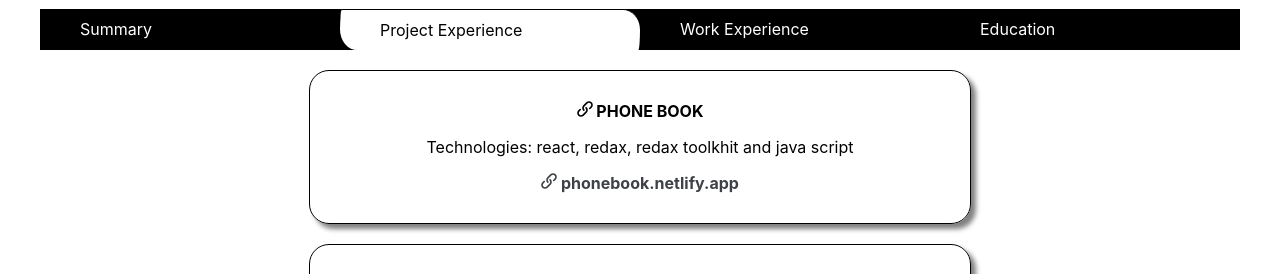
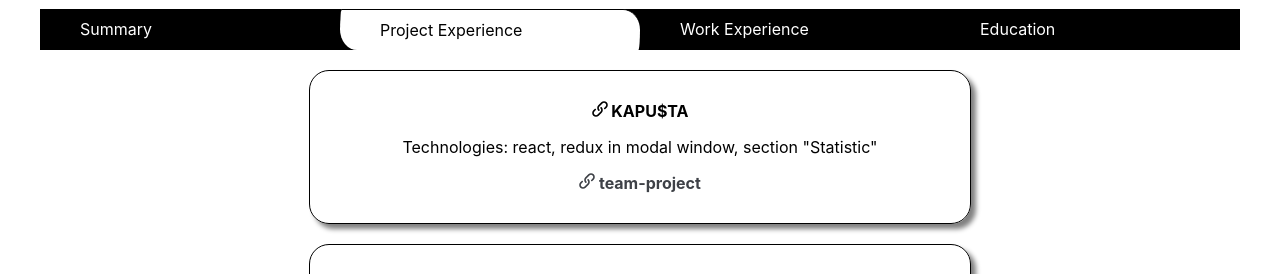
Before and after one commit to Tetiana4/CV-react, a React (Create React App) app: page /projects in a window 1280 px wide. Shown: the part 411-685 px from the top of the page. Built offline with nearby package versions, Linux system fonts and the light colour scheme.

Commit message:
change some details

```diff
--- a/src/components/Contacts/Contacts.jsx
+++ b/src/components/Contacts/Contacts.jsx
@@ -24,7 +24,7 @@ export const Contacts = () => {
         +38 099 226-38-79
       </Link>
       <Link target="_blank" href="mailto:shevchuktetiana4@gmail.com">
-        <ImMail4 /> tetiana@gmail.com
+        <ImMail4 /> shevchuktetiana4@gmail.com
       </Link>
       <Link
         target="_blank"
--- a/src/views/Experience.jsx
+++ b/src/views/Experience.jsx
@@ -2,13 +2,13 @@ import { ImLink } from 'react-icons/im';
 import { Card, Link, LinkName } from './views.styled';
 
 const projectArray = [
-  {
-    name: 'Phone Book',
-    role: 'react, redax, redax toolkhit and java script',
-    link: 'phonebook.netlify.app',
-    page: 'https://tetiana-goit-react-hw-08-phonebook.netlify.app/',
-    href: 'https://github.com/Tetiana4/goit-react-hw-08-phonebook',
-  },
+  // {
+  //   name: 'Phone Book',
+  //   role: 'react, redax, redax toolkhit and java script',
+  //   link: 'phonebook.netlify.app',
+  //   page: 'https://tetiana-goit-react-hw-08-phonebook.netlify.app/',
+  //   href: 'https://github.com/Tetiana4/goit-react-hw-08-phonebook',
+  // },
   {
     name: 'Kapu$ta',
     role: 'react, redux in  modal window, section "Statistic"',
```
